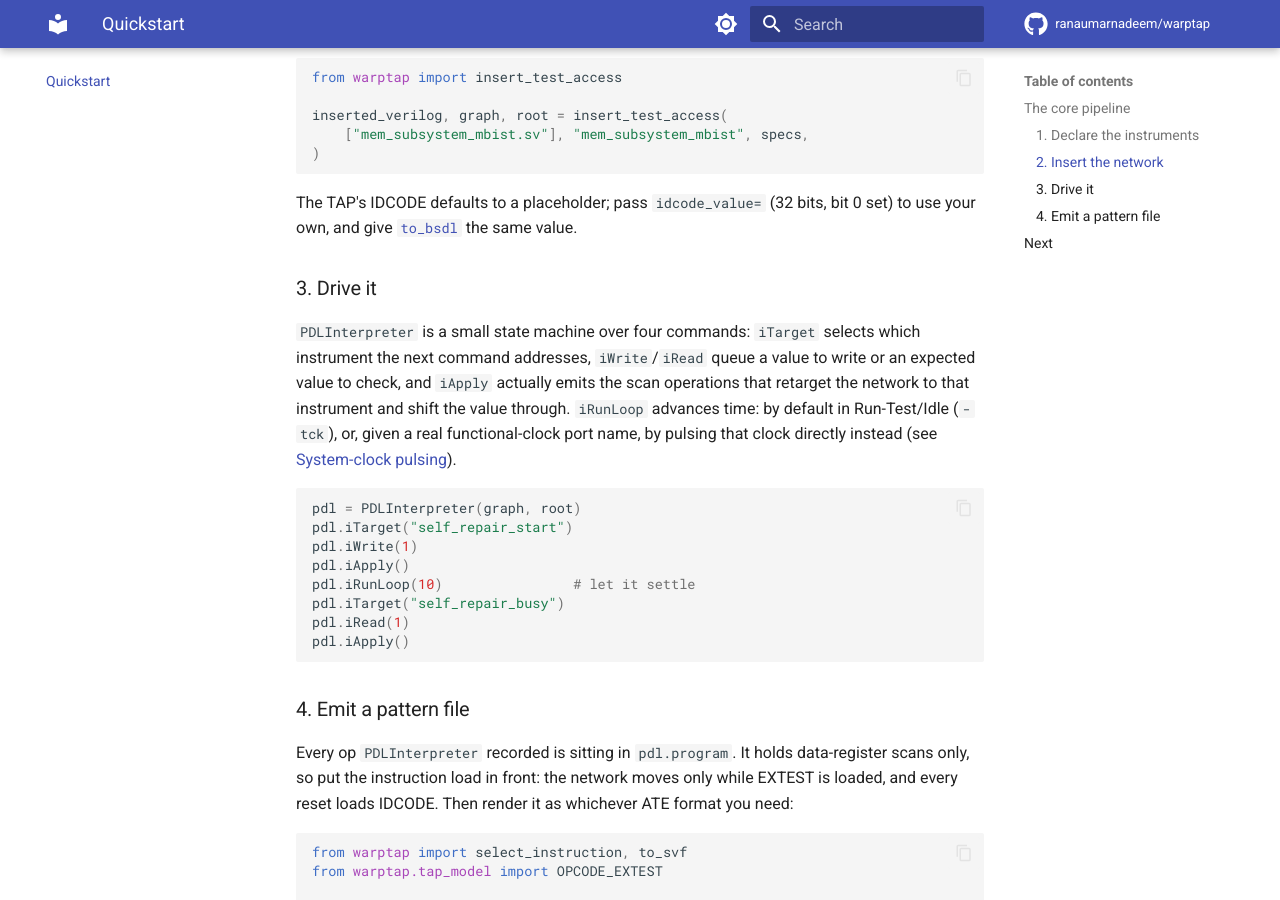
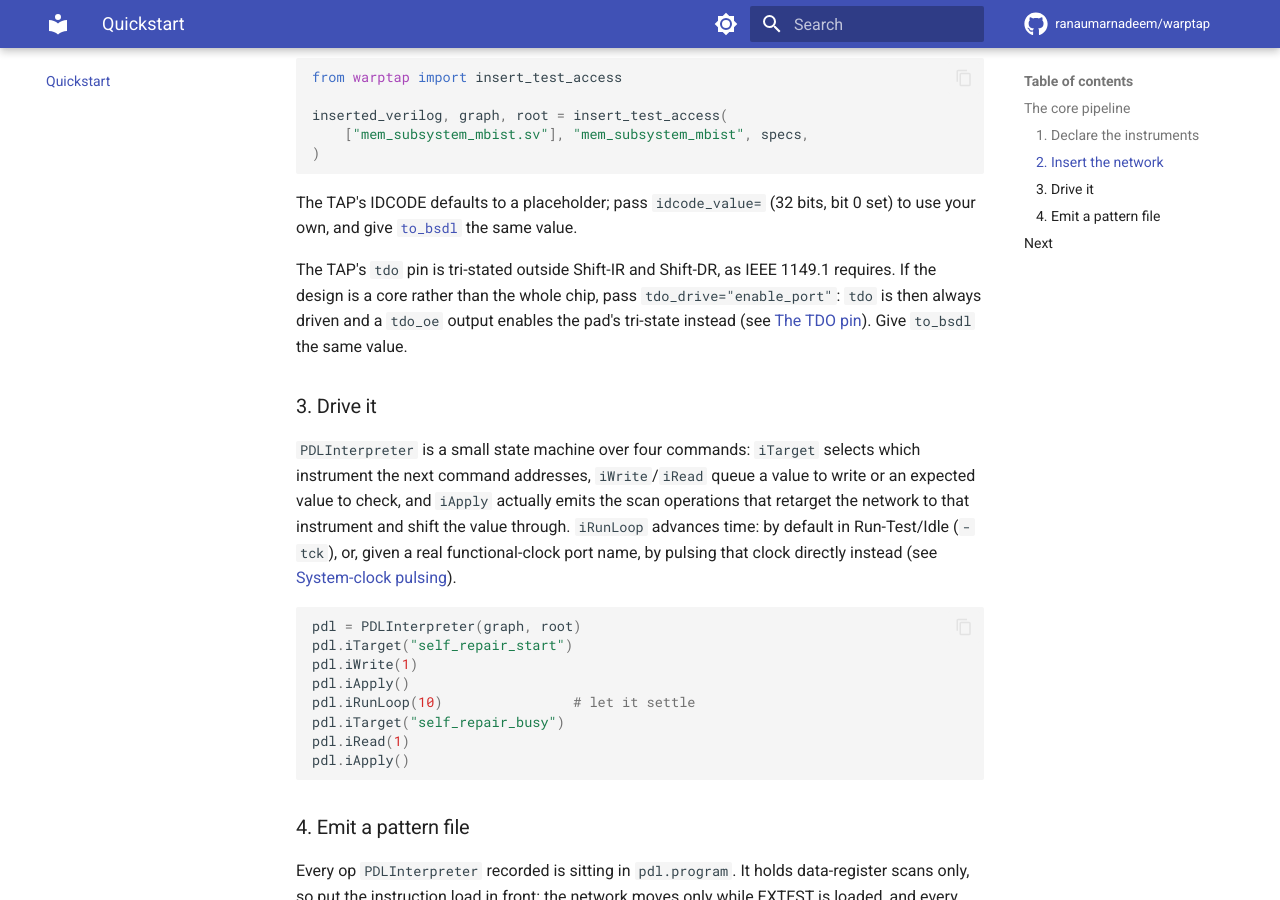
Before and after one commit to ranaumarnadeem/warptap, an MkDocs documentation site: the page built from docs/quickstart.md, in a window 1280 px wide and 900 px high, scrolled down 1218 px. Built offline with MkDocs 1.6.1 and Material for MkDocs 9.7.7, drawn with Linux system fonts in a browser that asks for light colours; comment, search, counter and statistics services are not loaded.

Commit message:
Document tdo_drive and the tri-stated TDO pin

```diff
--- a/docs/quickstart.md
+++ b/docs/quickstart.md
@@ -60,6 +60,11 @@ inserted_verilog, graph, root = insert_test_access(
 The TAP's IDCODE defaults to a placeholder; pass `idcode_value=` (32 bits, bit 0 set) to use
 your own, and give [`to_bsdl`](reference/bsdl.md) the same value.
 
+The TAP's `tdo` pin is tri-stated outside Shift-IR and Shift-DR, as IEEE 1149.1 requires. If the
+design is a core rather than the whole chip, pass `tdo_drive="enable_port"`: `tdo` is then always
+driven and a `tdo_oe` output enables the pad's tri-state instead (see
+[The TDO pin](reference/insertion.md#the-tdo-pin)). Give `to_bsdl` the same value.
+
 ### 3. Drive it
 
 `PDLInterpreter` is a small state machine over four commands: `iTarget` selects which
```
Also changed, not shown: README.md (+2 -1 lines), docs/reference/bsdl.md (+5 -0 lines), docs/reference/insertion.md (+15 -0 lines), docs/reference/pattern-export.md (+2 -0 lines).
